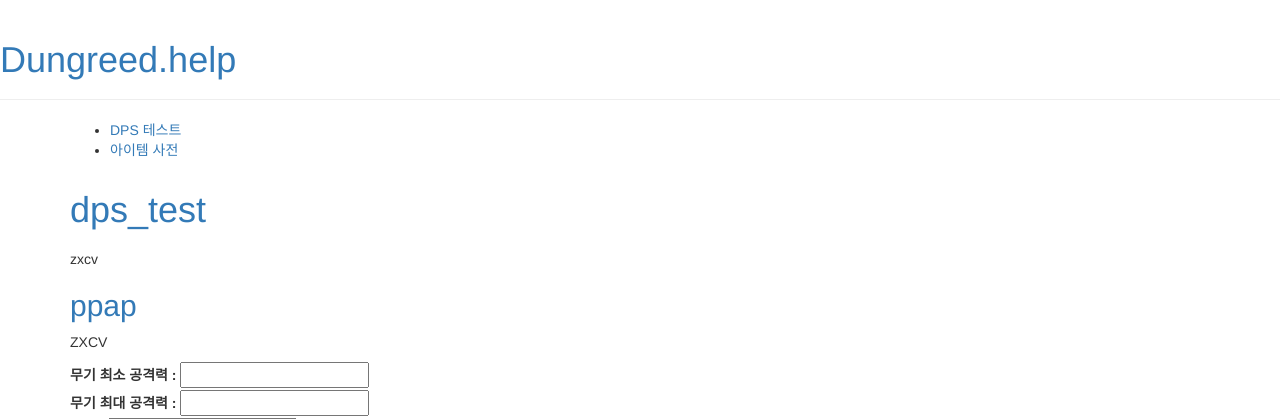
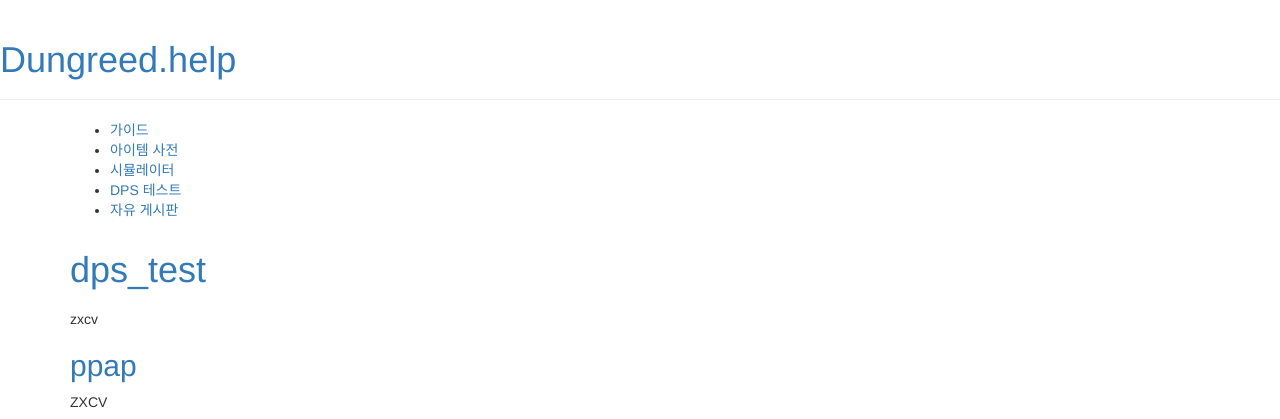
Before and after one commit to Goto-Namj/django_project, a Django app: page /guide/ in a window 1280 px wide. Shown: the top 419 px of the page. Run offline with Django 3.2, Linux system fonts and the light colour scheme; some libraries are stand-ins or nearby versions.

Commit message:
메인페이지 틀 완성

```diff
--- a/dungreed/templates/dungreed/base.html
+++ b/dungreed/templates/dungreed/base.html
@@ -14,11 +14,20 @@
         <div class="list_dungreed.help">
             <div class="container">
                 <ul>
+                    <li class="guide">
+                        <a href="/guide">가이드</a>
+                    </li>
+                    <li class="item_dictionary">
+                        <a href="/item_dictionary">아이템 사전</a>
+                    </li>
+                    <li class="simulator">
+                        <a href="/simulator">시뮬레이터</a>
+                    </li>
                     <li class="dps_test">
                         <a href="/dps_test">DPS 테스트</a>
                     </li>
-                    <li class="item_dictionary">
-                        <a href="/item_dictionary">아이템 사전</a>
+                    <li class="free_bulletin_board">
+                        <a href="/free_bulletin_board">자유 게시판</a>
                     </li>
                 </ul>
             </div>
```
